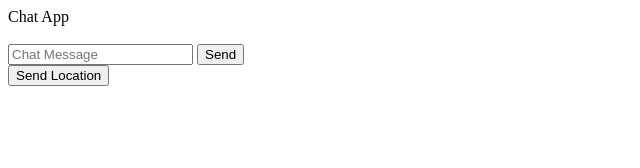
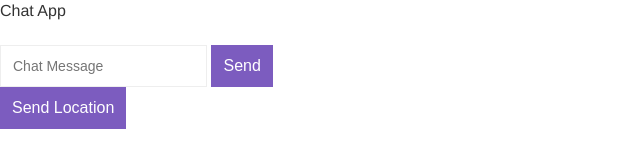
Before and after one commit to Johnnie71/chatApp, a website: page public/index.html in a window 1280 px wide. Shown: the whole page, without its empty margins (0-640 px from the left). Drawn offline with nearby package versions, Linux system fonts and the light colour scheme; no server answers.

Commit message:
linking icon and stylesheet along with title in header

```diff
--- a/public/index.html
+++ b/public/index.html
@@ -2,7 +2,9 @@
 
 <html>
     <header>
-
+        <title>Chat App</title>
+        <link rel="icon" href="./img/favicon.png">
+        <link rel="stylesheet" href="./css/styles.min.css">
     </header>
     <body>
         Chat App <br><br>
```
